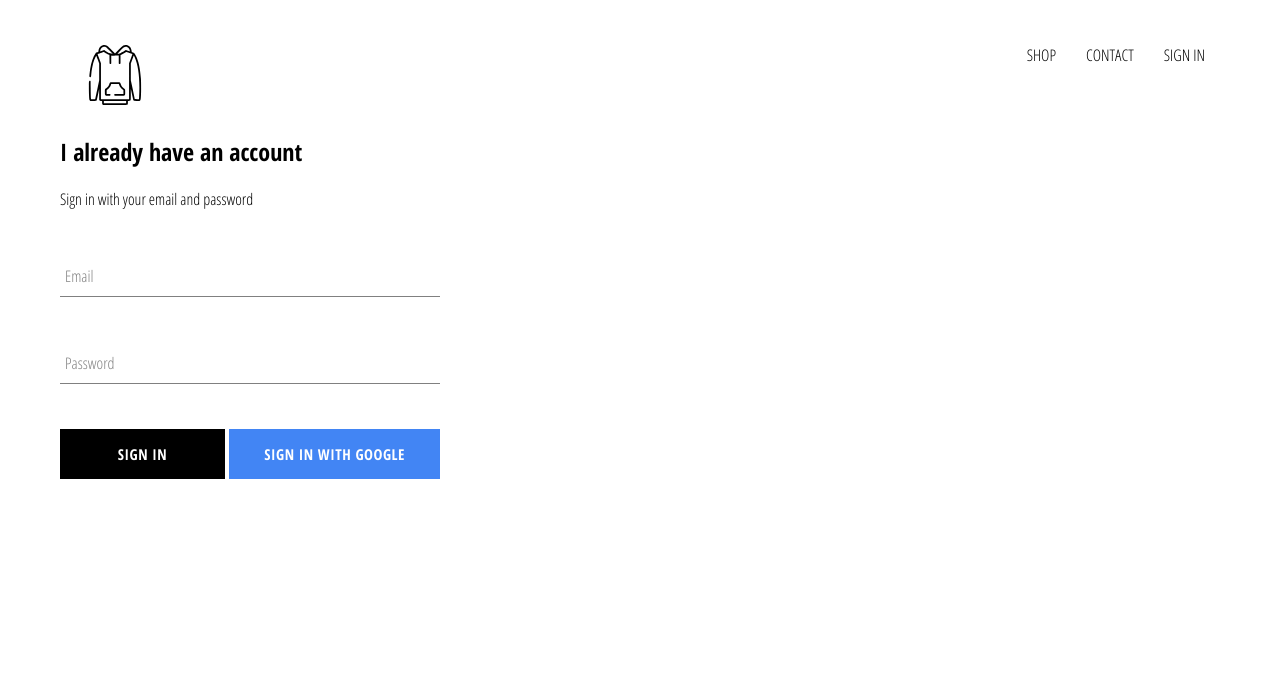
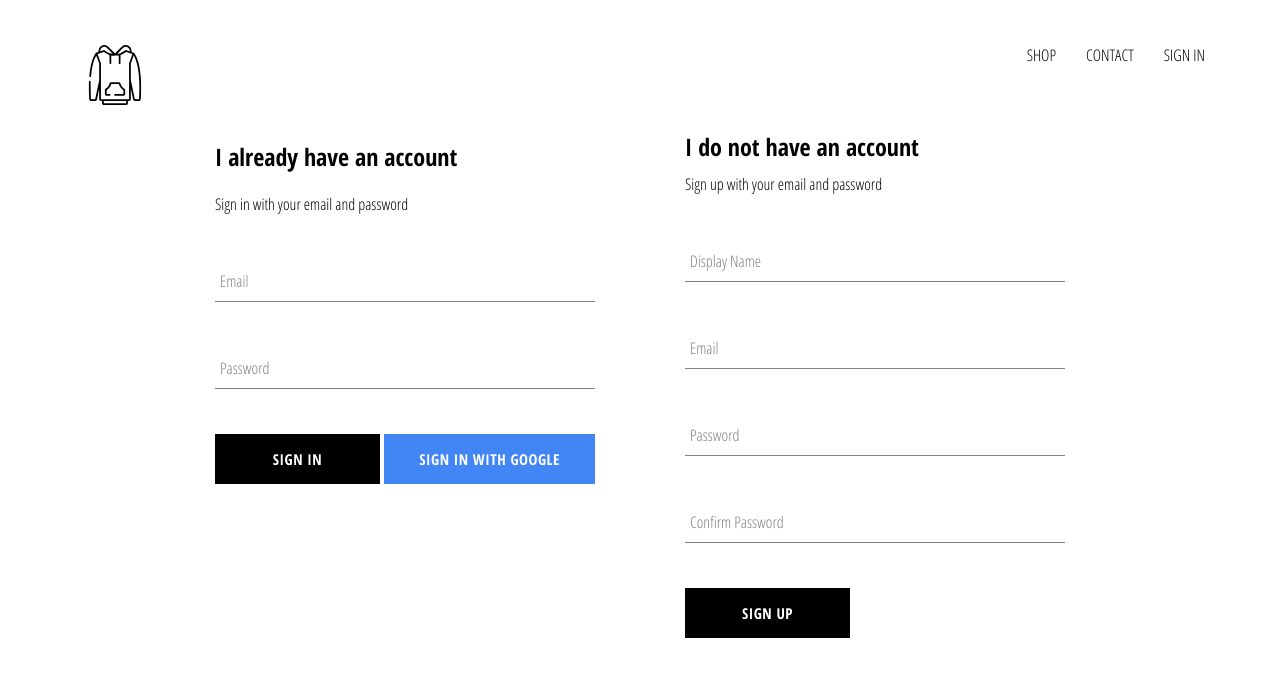
Before and after one commit to KhalilSelyan/wat-clothing, a React (Create React App) app: page /signin in a window 1280 px wide. Shown: the top 676 px of the page. Built offline with nearby package versions, Linux system fonts and the light colour scheme; no server answers.

Commit message:
added sign-up feature

```diff
--- a/src/App.js
+++ b/src/App.js
@@ -5,21 +5,36 @@
 import ShopPage from "./pages/shop/shop.component";
 import SignInOut from "./pages/signinout/signinout.component";
 import Header from "./components/header/header.component";
-import { auth } from "./firebase/firebase.utils";
+import { auth, createUserProfileDocument } from "./firebase/firebase.utils";
 class App extends React.Component {
   constructor() {
     super();
     this.state = {
-      currentUser: "",
+      currentUser: null,
     };
   }
 
   unsubscribeFromAuth = null;
 
   componentDidMount() {
-    this.unsubscribeFromAuth = auth.onAuthStateChanged((user) => {
-      this.setState({ currentUser: user });
-      console.log(user);
+    this.unsubscribeFromAuth = auth.onAuthStateChanged(async (userAuth) => {
+      if (userAuth) {
+        const userRef = await createUserProfileDocument(userAuth);
+
+        userRef.onSnapshot((snapshot) => {
+          this.setState({
+            currentUser: {
+              id: snapshot.id,
+              ...snapshot.data(),
+            },
+          });
+          console.log(this.state);
+        });
+      } else {
+        this.setState({
+          currentUser: userAuth,
+        });
+      }
     });
   }
 
--- /dev/null
+++ b/src/components/sign-up/sign-up.component.jsx
@@ -0,0 +1,99 @@
+import React from "react";
+
+import FormInput from "../form-input/form-input.component";
+import CustomButton from "../custom-button/custom-button.component";
+import { auth, createUserProfileDocument } from "../../firebase/firebase.utils";
+import "./sign-up.styles.scss";
+
+class SignUp extends React.Component {
+  constructor() {
+    super();
+
+    this.state = {
+      displayName: "",
+      email: "",
+      password: "",
+      confirmPassword: "",
+    };
+  }
+
+  handleSubmit = async (event) => {
+    event.preventDefault();
+
+    const { displayName, email, password, confirmPassword } = this.state;
+
+    if (password !== confirmPassword) {
+      alert("Passwords don't match!");
+      return;
+    }
+
+    try {
+      const { user } = await auth.createUserWithEmailAndPassword(
+        email,
+        password
+      );
+      await createUserProfileDocument(user, { displayName });
+
+      this.setState({
+        displayName: "",
+        email: "",
+        password: "",
+        passwordConfirm: "",
+      });
+    } catch (error) {
+      console.error(error);
+    }
+  };
+
+  handleChange = (event) => {
+    const { name, value } = event.target;
+    this.setState({ [name]: value });
+  };
+
+  render() {
+    const { displayName, email, password, confirmPassword } = this.state;
+    return (
+      <div className="sign-up">
+        <h2 className="title">I do not have an account</h2>
+        <span>Sign up with your email and password</span>
+        <form className="sign-up-form" onSubmit={this.handleSubmit}>
+          <FormInput
+            type="text"
+            name="displayName"
+            value={displayName}
+            onChange={this.handleChange}
+            label="Display Name"
+            required
+          />
+          <FormInput
+            type="email"
+            name="email"
+            value={email}
+            onChange={this.handleChange}
+            label="Email"
+            required
+          />
+          <FormInput
+            type="password"
+            name="password"
+            value={password}
+            onChange={this.handleChange}
+            label="Password"
+            required
+          />
+          <FormInput
+            type="password"
+            name="confirmPassword"
+            value={confirmPassword}
+            onChange={this.handleChange}
+            label="Confirm Password"
+            required
+          />
+          <CustomButton type="submit">Sign Up</CustomButton>
+        </form>
+      </div>
+    );
+  }
+}
+
+export default SignUp;
--- /dev/null
+++ b/src/components/sign-up/sign-up.styles.scss
@@ -0,0 +1,9 @@
+.sign-up {
+  display: flex;
+  flex-direction: column;
+  width: 380px;
+}
+
+.title {
+  margin: 10px 0;
+}
--- a/src/firebase/firebase.utils.js
+++ b/src/firebase/firebase.utils.js
@@ -11,6 +11,31 @@
   appId: "1:97267834195:web:d9ddb5bdc7d9e50c7155a6",
 };
 
+export const createUserProfileDocument = async (userAuth, additionalData) => {
+  if (!userAuth) return;
+
+  const userRef = firestore.doc(`users/${userAuth.uid}`);
+  const snapshot = await userRef.get();
+
+  if (!snapshot.exists) {
+    const { displayName, email } = userAuth;
+    const createdAt = new Date();
+
+    try {
+      userRef.set({
+        displayName,
+        email,
+        createdAt,
+        ...additionalData,
+      });
+    } catch (error) {
+      console.log("error creating user", error.message);
+    }
+  }
+
+  return userRef;
+};
+
 firebase.initializeApp(config);
 
 export const auth = firebase.auth();
--- a/src/pages/signinout/signinout.component.jsx
+++ b/src/pages/signinout/signinout.component.jsx
@@ -1,10 +1,13 @@
 import React from "react";
 import SignIn from "../../components/signin/signin.component";
+import SignUp from "../../components/sign-up/sign-up.component";
+
 import "./signinout.styles.scss";
 
 const SignInOut = () => (
   <div className="signinup">
     <SignIn />
+    <SignUp />
   </div>
 );
 
--- a/src/pages/signinout/signinout.styles.scss
+++ b/src/pages/signinout/signinout.styles.scss
@@ -0,0 +1,6 @@
+.signinup {
+  width: 850px;
+  display: flex;
+  justify-content: space-between;
+  margin: 30px auto;
+}
```
